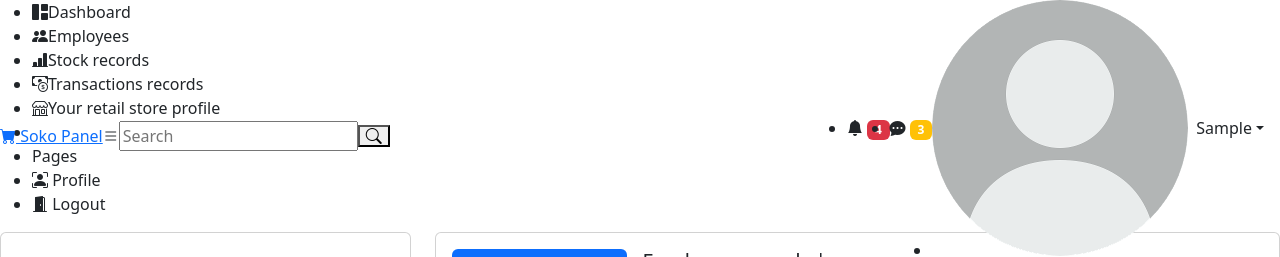
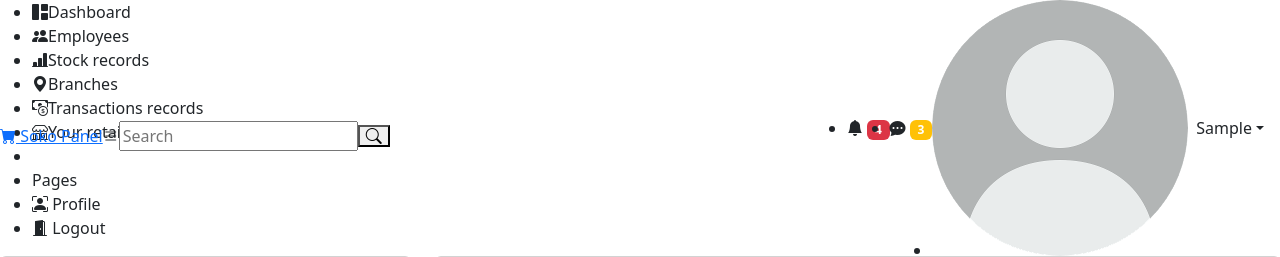
Before and after one commit to morikeli/soko-treasures, a Django app: template stores/templates/stores/dashboard/employees.html in a window 1280 px wide. Shown: the top 257 px of the page. Run offline with Django 4.2, Linux system fonts and the light colour scheme; the template is opened without the code that fills it, so the values that code supplies are empty; the visitor is signed in with stand-in values (Sample User, id 1); data comes from the database, SQL or seed files in the repository; parts of the project's set-up code (start-up, migrations or seed data) failed here and were passed over; some libraries are stand-ins or nearby versions.

Commit message:
updated branch link

```diff
--- a/stores/templates/stores/dashboard/base.html
+++ b/stores/templates/stores/dashboard/base.html
@@ -229,13 +229,11 @@
                     <i class="bi-bar-chart-line-fill"></i><span>Stock records</span>
                 </a>
             </li>
-            {% if retail_store is not None and retail_store.branch is not None  %}
             <li class="nav-item">
-                <a class="nav-link" href="{% url 'branches' %}">
+                <a class="nav-link" href="{% url 'branches' url_obj %}">
                     <i class="bi-geo-alt-fill"></i><span>Branches</span>
                 </a>
             </li>
-            {% endif %}
             <li class="nav-item">
                 <a class="nav-link" href="">
                     <i class="bi-cash-coin"></i><span>Transactions records</span>
```
